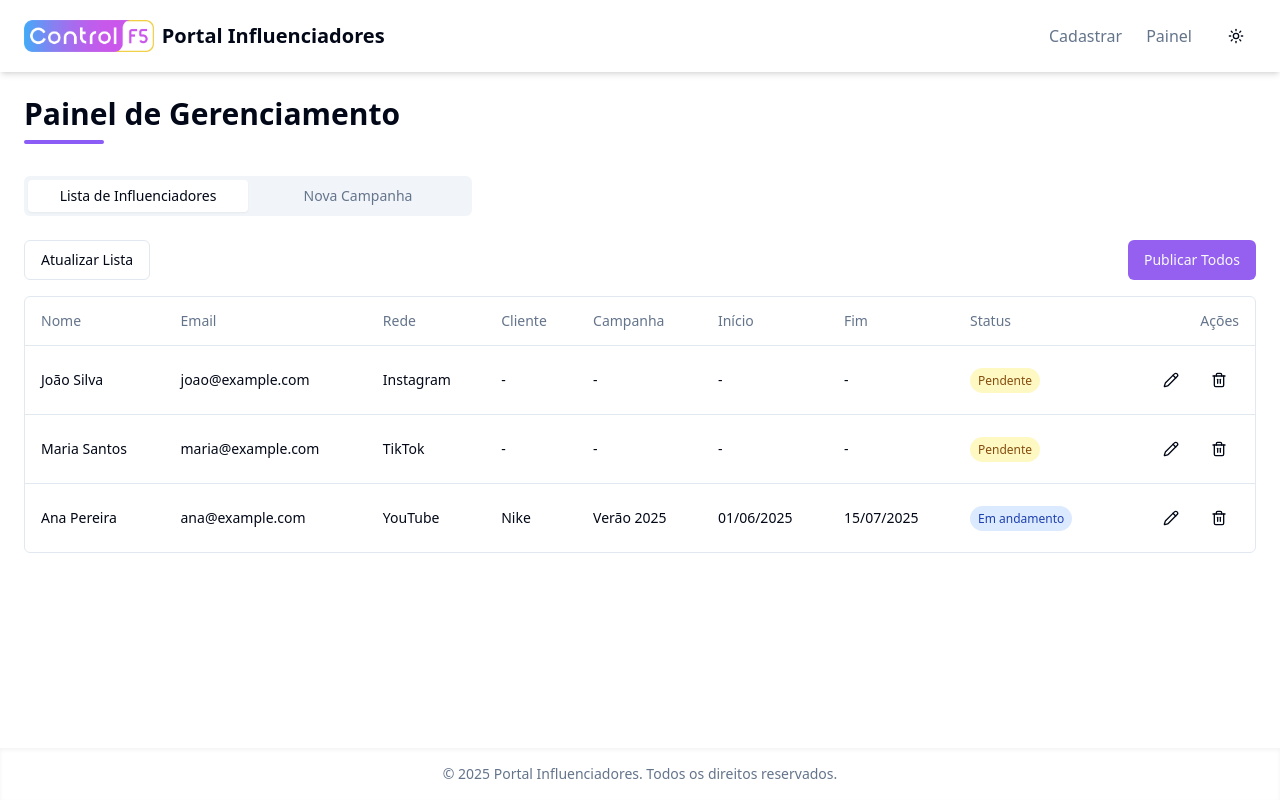
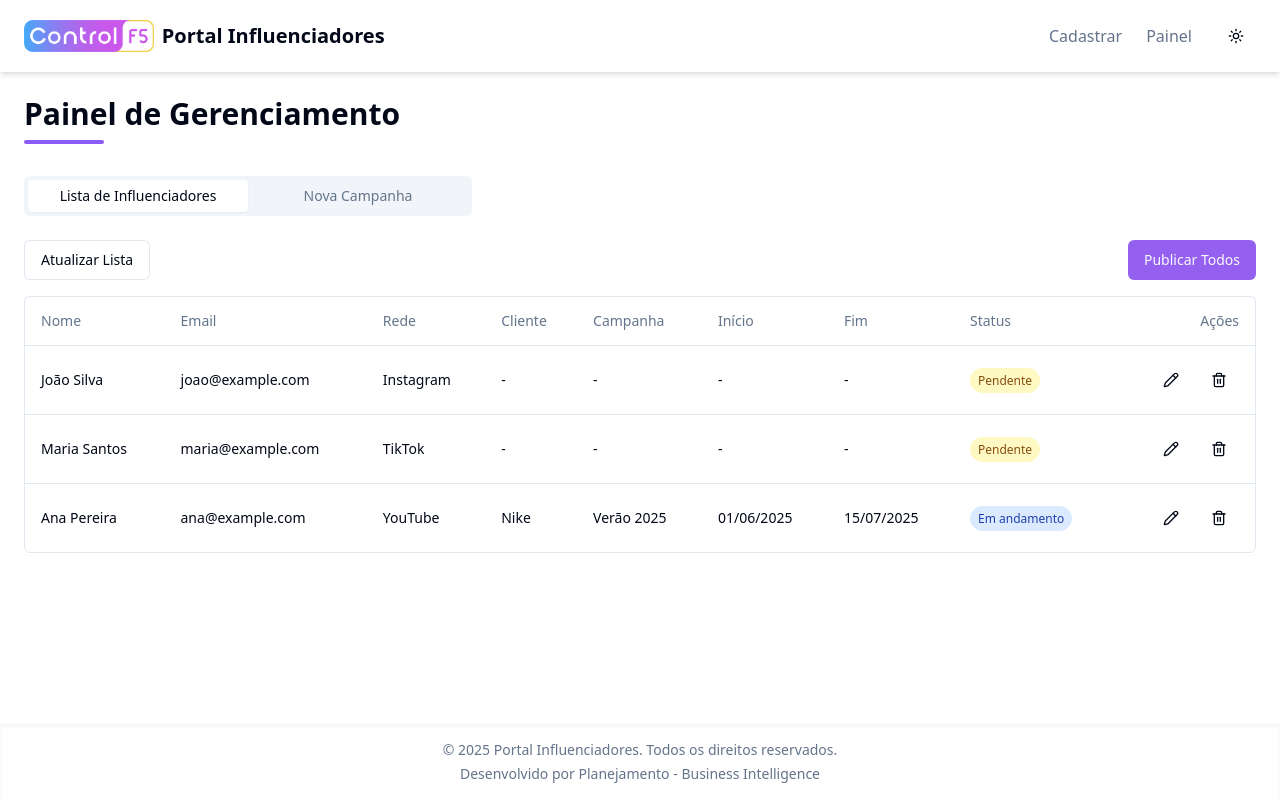
Before and after one commit to Thiagohalmeida/portalinfluenciadores, a React (Vite) app: page /painel in a window 1280 px wide. Built offline with nearby package versions, Linux system fonts and the light colour scheme.

Commit message:
Update footer copyright text
Update the footer to include the "Desenvolvido por Planejamento - Business Intelligence" text.

```diff
--- a/src/components/layout/Layout.tsx
+++ b/src/components/layout/Layout.tsx
@@ -15,6 +15,7 @@ const Layout: React.FC<LayoutProps> = ({ children }) => {
       </div>
       <footer className="bg-card shadow-inner py-4 text-center text-muted-foreground text-sm">
         &copy; {new Date().getFullYear()} Portal Influenciadores. Todos os direitos reservados.
+        <div className="mt-1">Desenvolvido por Planejamento - Business Intelligence</div>
       </footer>
     </div>
   );
```
